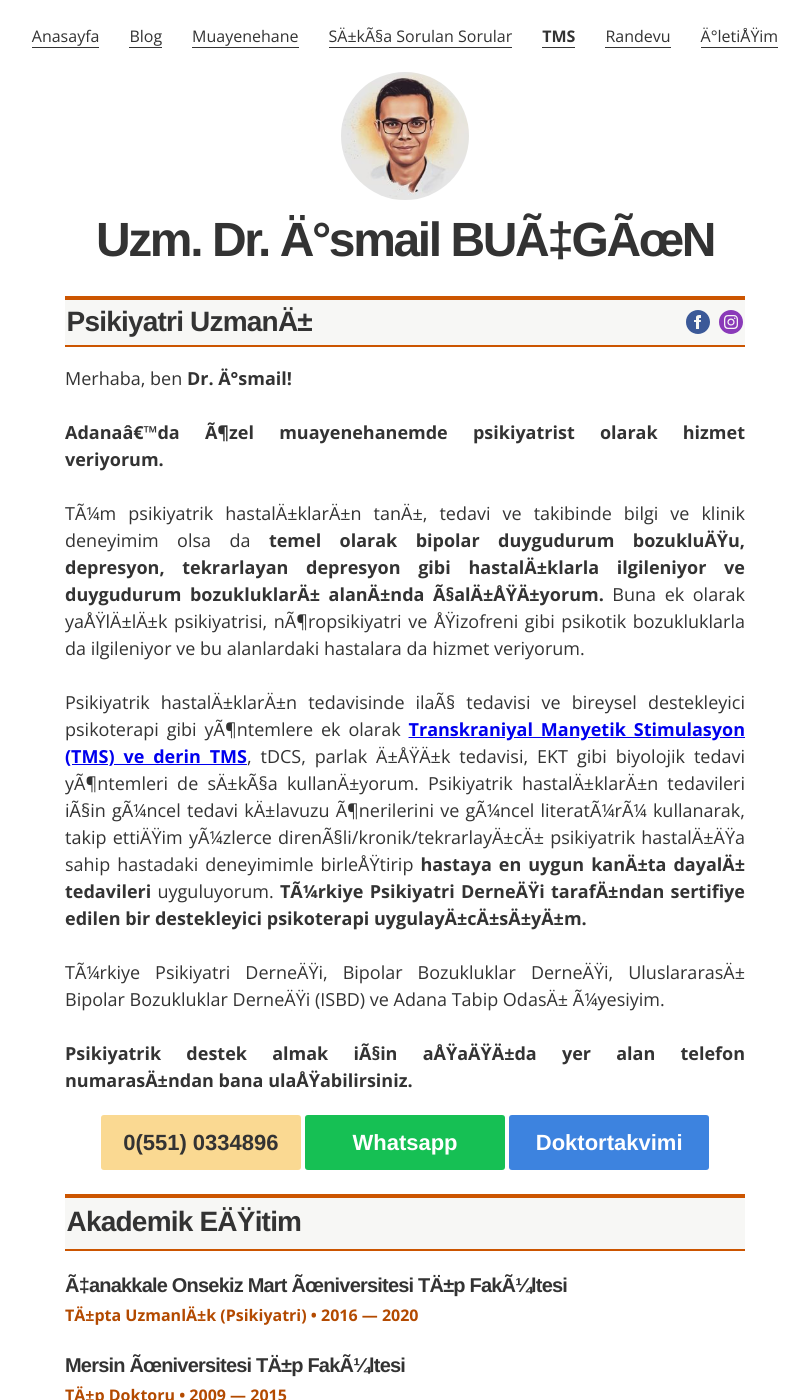
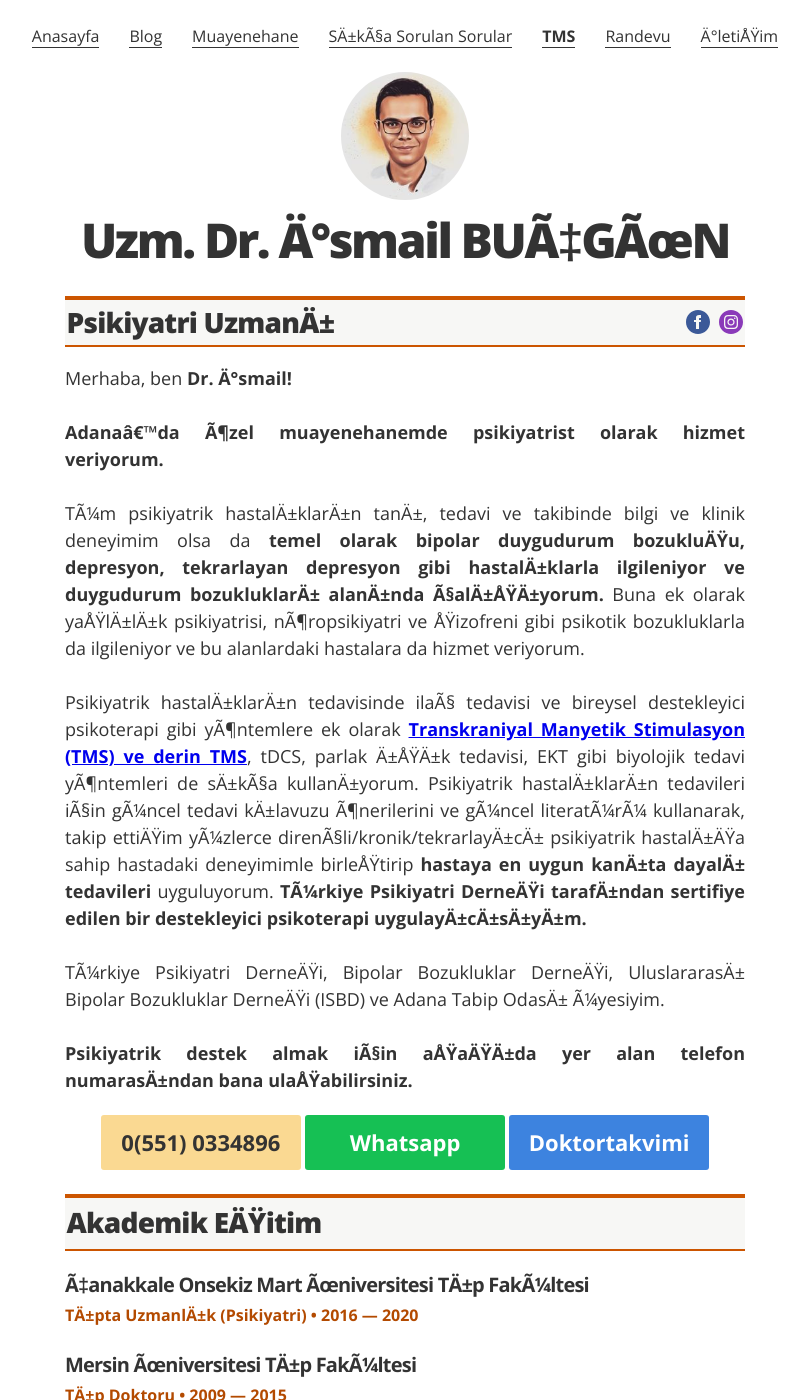
Before and after one commit to ibucgun/ibucgun.github.io, a Jekyll site: the page built from index.html, in a window 1280 px wide and 1400 px high. Shown: the whole window, without its empty margins (235-1043 px from the left). Built offline with Jekyll 4.4.1, drawn with Linux system fonts in a browser that asks for light colours.

Commit message:
Update _mixins.scss

```diff
--- a/_sass/_mixins.scss
+++ b/_sass/_mixins.scss
@@ -51,7 +51,7 @@
 // type utilities
 
 @mixin sans {
-  font-family: "Rubik", "Helvetica Neue", Helvetica, Arial, sans-serif;
+  font-family: "Open Sans", "Helvetica Neue", Helvetica, Arial, sans-serif;
 }
 
 @mixin sans_light {
```
